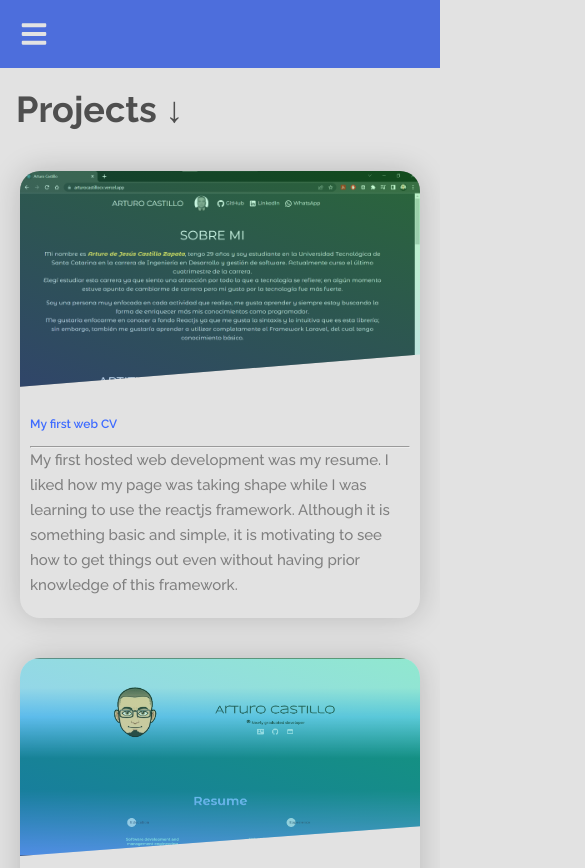
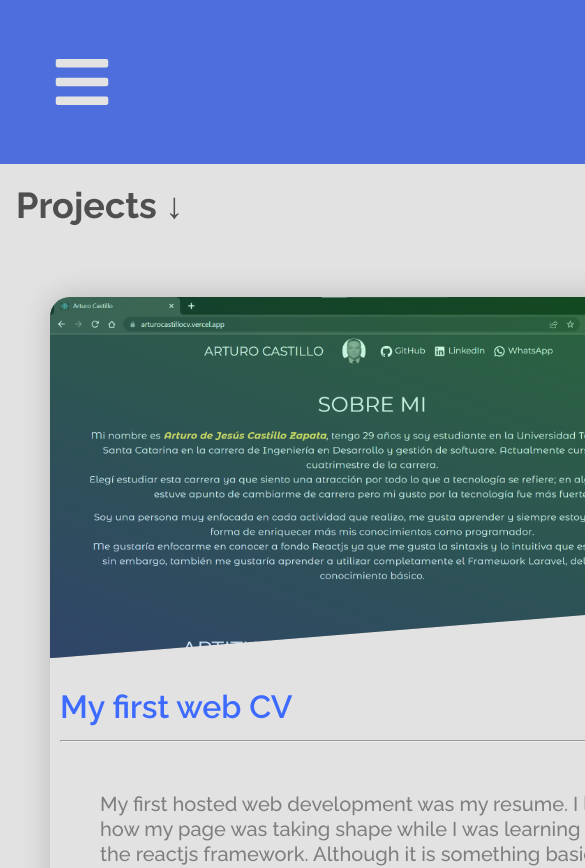
Before and after one commit to ArturoJCastilloZ/arturojcastilloz, a React (Create React App) app: page /my-projects in a window 390 px wide. Shown: the top 868 px of the page, 585 px wide, since content can reach past the window. Built offline with nearby package versions, Linux system fonts and the light colour scheme.

Commit message:
Ajustes al responsive 2.

```diff
--- a/src/styles/components/footer/footer.scss
+++ b/src/styles/components/footer/footer.scss
@@ -21,6 +21,9 @@
             list-style: none;
             font-family: $font-primary-family;
             font-size: $footer-size;
+            @include media-up(m){
+                font-size: 2.55rem;
+            }
             &-icons {
                 display: flex;
                 flex-direction: column;
--- a/src/styles/components/header/header.scss
+++ b/src/styles/components/header/header.scss
@@ -30,6 +30,9 @@
                 &:hover {
                     background: #0841ff;
                 }
+                @include media-up(m){
+                    font-size: 3.25rem;
+                }
                 &-active {
                     padding: 10px;
                     border-radius: 10px;
@@ -39,6 +42,9 @@
                     transition: .2s ease-in-out;
                     font-family: $font-primary-family;
                     font-size: $font-title-size;
+                    @include media-up(m){
+                        font-size: 3.25rem;
+                    }
                 }
             }
         }
@@ -61,12 +67,15 @@
 
 @include media-up(m)
 {
+    .header {
+        padding: 3.25rem;
+    }
     .nav__icon {
         display: flex;
         justify-content: flex-start;
         color: $font-title-color;
         cursor: pointer;
-        font-size: 1.75em;
+        font-size: 3.75em;
     }
     .nav__icon-close {
         display: flex;
@@ -74,7 +83,7 @@
         padding: 20px 0 0 0;
         color: #ff7700;
         cursor: pointer;
-        font-size: 1.55rem;
+        font-size: 3.55rem;
     }
 
     .sidebar-responsive {
--- a/src/styles/components/projects/projects.scss
+++ b/src/styles/components/projects/projects.scss
@@ -6,9 +6,13 @@
     font-family: $font-primary-family;
     &-cards {
         display: grid;
-        grid-template-columns: repeat(auto-fit, minmax(400px, 1fr));
-        padding: 20px;
-        grid-gap: 40px;
+        padding: 50px;
+        grid-gap: 30px;
+        grid-template-columns: repeat(auto-fit, minmax(20rem, 1fr));
+        @include media-up(m) {
+            padding: 50px;
+            grid-template-columns: repeat(auto-fit, minmax(30rem, 1fr));
+        }
     }
     &-title {
         font-size: 2.25rem;
@@ -16,7 +20,7 @@
         color: #4f4f4f;
         @include media-up(m){
             &-title {
-                font-size: 1.25rem;
+                font-size: 2.25rem;
             }
         }
     }
@@ -59,7 +63,7 @@
                 color: #72ccd8;
             }
             @include media-up(m) {
-                font-size: 12px;
+                font-size: 2rem;
             }
         }
         & > a {
@@ -70,6 +74,10 @@
             font-size: 15px;
             line-height: 25px;
             font-weight: 500;
+            @include media-up(m){
+                font-size: 1.25rem;
+                padding: 50px 40px;
+            }
         }
     }
 }
--- a/src/styles/components/training/training.scss
+++ b/src/styles/components/training/training.scss
@@ -4,13 +4,16 @@
     padding: 2em 5em;
     display: grid;
     gap: 2rem;
-    grid-auto-rows: 27rem;
+    grid-auto-rows: 20rem;
     grid-template-columns: repeat(auto-fill, minmax(20rem, 1fr));
     font-family: $font-primary-family;
     &-title-header {
         font-size: 2.25rem;
         padding: 20px 1rem;
         color: #4f4f4f;
+        @include media-up(m){
+            font-size: 3.55rem;
+        }
     }
     &-card {
         padding: 10px 30px;
@@ -25,19 +28,32 @@
             color: $font-color-description;
             font-family: $font-primary-family;
             padding: 10px 0;
+            @include media-up(m) {
+                font-size: 3em;
+            }
         }
         &-career {
             font-size: 1.25em;
             color: #606060;
             font-family: $font-primary-family;
             padding: 10px 0;
+            @include media-up(m) {
+                font-size: 2.25em;
+            }
         }
         &-institution {
             font-size: 1.25em;
             color: #606060;
             font-family: $font-primary-family;
             padding: 10px 0;
+            @include media-up(m) {
+                font-size: 2.25em;
+            }
         }
+    }
+    @include media-up(m){
+        grid-auto-rows: 30rem;
+        grid-template-columns: repeat(auto-fill, minmax(25rem, 1fr));
     }
 }
 
@@ -52,6 +68,9 @@
         font-size: 2.25rem;
         padding: 20px 1rem;
         color: #4f4f4f;
+        @include media-up(m){
+            font-size: 3.55rem;
+        }
     }
     &-card {
         padding: 10px 30px;
@@ -66,18 +85,31 @@
             color: $font-color-description;
             font-family: $font-primary-family;
             padding: 10px 0;
+            @include media-up(m) {
+                font-size: 3em;
+            }
         }
         &-career {
             font-size: 1.25em;
             color: #606060;
             font-family: $font-primary-family;
             padding: 10px 0;
+            @include media-up(m) {
+                font-size: 2.25em;
+            }
         }
         &-institution {
             font-size: 1.25em;
             color: #606060;
             font-family: $font-primary-family;
             padding: 10px 0;
+            @include media-up(m) {
+                font-size: 2.25em;
+            }
         }
     }
+    @include media-up(m) {
+        grid-auto-rows: 55rem;
+        grid-template-columns: repeat(auto-fill, minmax(25rem, 1fr));
+    }
 }
```
